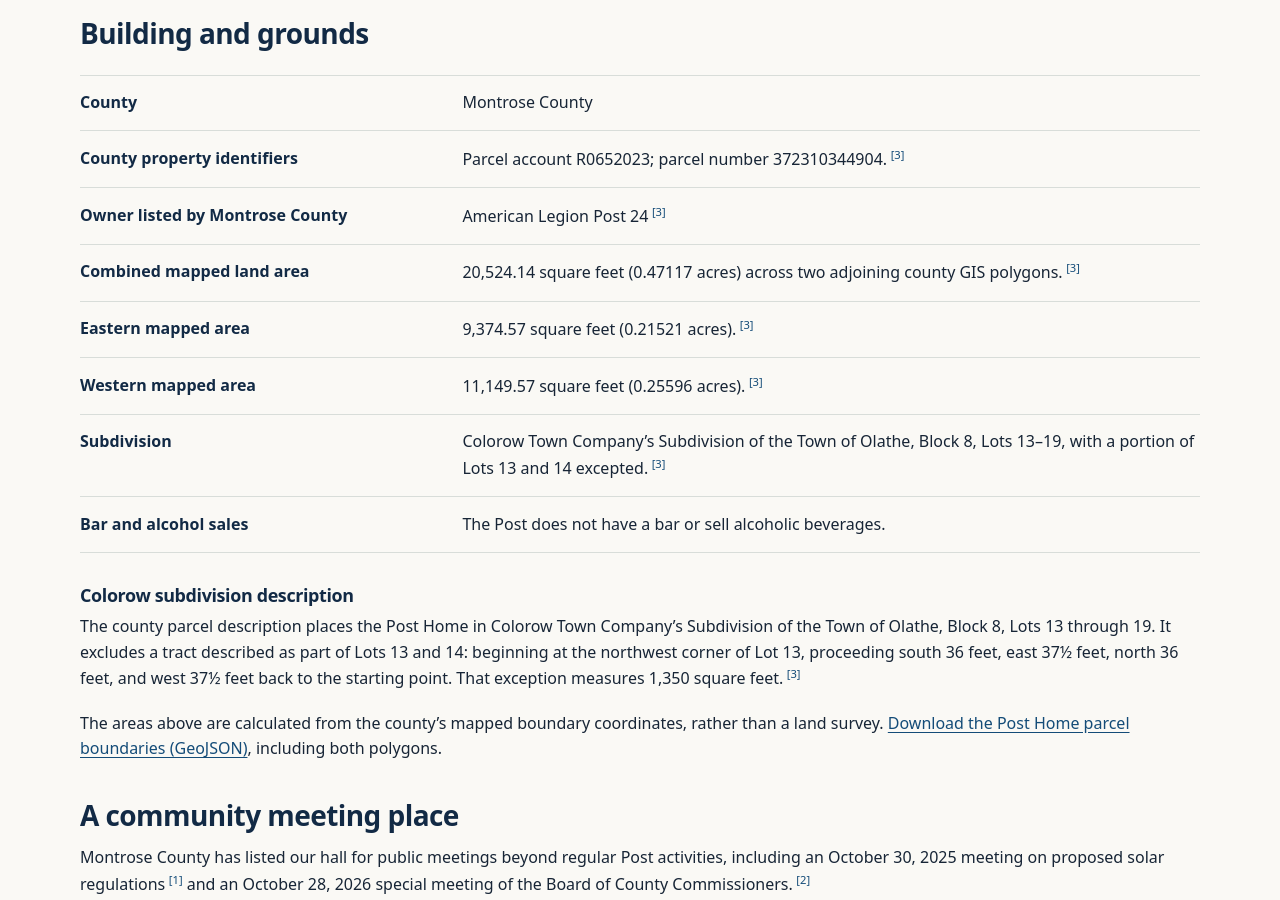
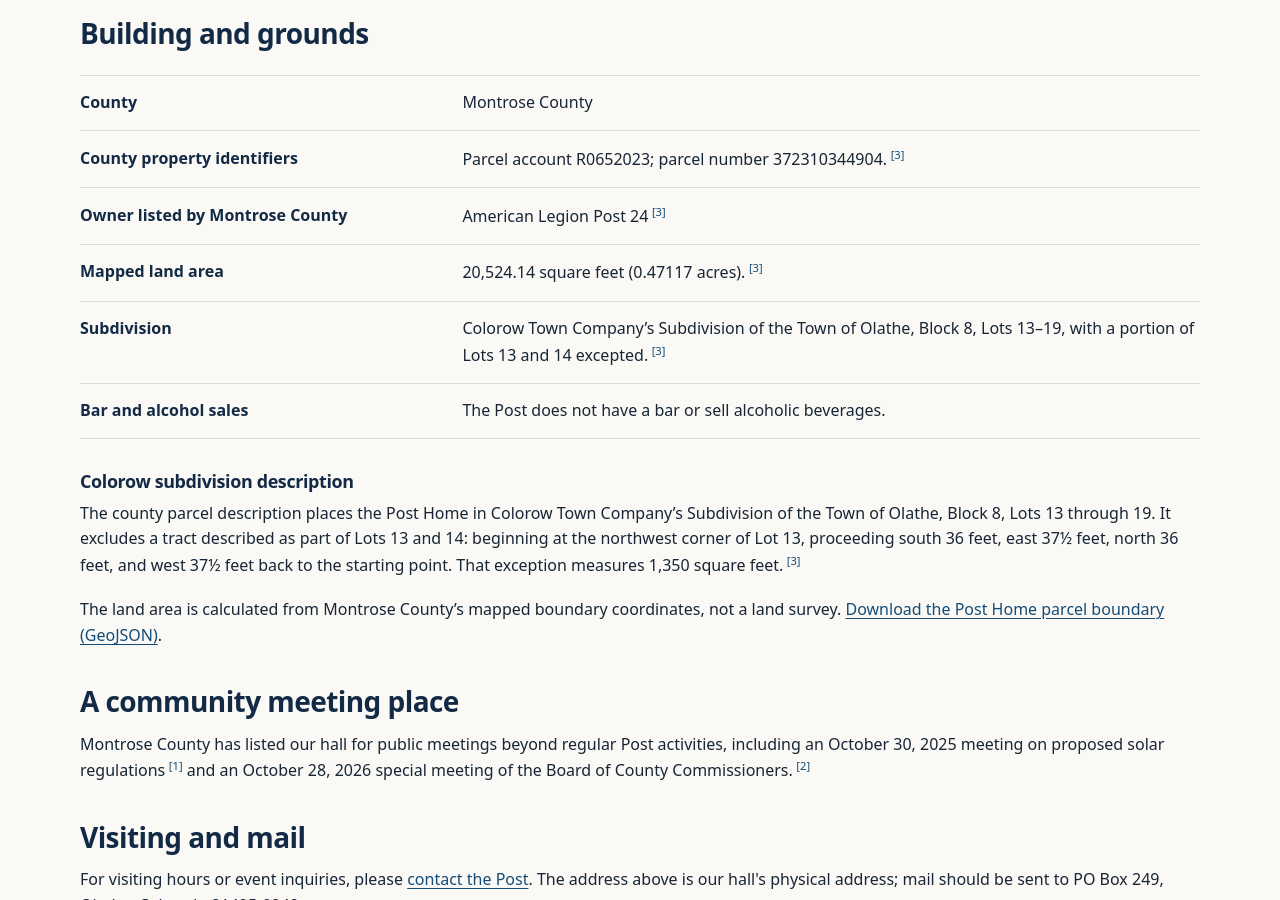
Before and after one commit to SPIERS-DENNIS-POST/spiers-dennis-post.github.io, a Jekyll site: the page built from building/index.md, in a window 1280 px wide and 900 px high, scrolled down 596 px. Built offline with Jekyll 4.4.1, drawn with Linux system fonts in a browser that asks for light colours.

Commit message:
Display combined Post Home land area only

```diff
--- a/building/index.md
+++ b/building/index.md
@@ -18,15 +18,13 @@
 <div class="fact-row"><dt>County</dt><dd>Montrose County</dd></div>
 <div class="fact-row"><dt>County property identifiers</dt><dd>Parcel account R0652023; parcel number 372310344904.<sup class="reference"><a href="#reference-montrose-county-post24-parcel-gis" aria-label="Reference 3">[3]</a></sup></dd></div>
 <div class="fact-row"><dt>Owner listed by Montrose County</dt><dd>American Legion Post 24<sup class="reference"><a href="#reference-montrose-county-post24-parcel-gis" aria-label="Reference 3">[3]</a></sup></dd></div>
-<div class="fact-row"><dt>Combined mapped land area</dt><dd>20,524.14 square feet (0.47117 acres) across two adjoining county GIS polygons.<sup class="reference"><a href="#reference-montrose-county-post24-parcel-gis" aria-label="Reference 3">[3]</a></sup></dd></div>
-<div class="fact-row"><dt>Eastern mapped area</dt><dd>9,374.57 square feet (0.21521 acres).<sup class="reference"><a href="#reference-montrose-county-post24-parcel-gis" aria-label="Reference 3">[3]</a></sup></dd></div>
-<div class="fact-row"><dt>Western mapped area</dt><dd>11,149.57 square feet (0.25596 acres).<sup class="reference"><a href="#reference-montrose-county-post24-parcel-gis" aria-label="Reference 3">[3]</a></sup></dd></div>
+<div class="fact-row"><dt>Mapped land area</dt><dd>20,524.14 square feet (0.47117 acres).<sup class="reference"><a href="#reference-montrose-county-post24-parcel-gis" aria-label="Reference 3">[3]</a></sup></dd></div>
 <div class="fact-row"><dt>Subdivision</dt><dd>Colorow Town Company’s Subdivision of the Town of Olathe, Block 8, Lots 13–19, with a portion of Lots 13 and 14 excepted.<sup class="reference"><a href="#reference-montrose-county-post24-parcel-gis" aria-label="Reference 3">[3]</a></sup></dd></div>
 <div class="fact-row"><dt>Bar and alcohol sales</dt><dd>The Post does not have a bar or sell alcoholic beverages.</dd></div>
 </dl>
 ### Colorow subdivision description
 <p>The county parcel description places the Post Home in Colorow Town Company’s Subdivision of the Town of Olathe, Block 8, Lots 13 through 19. It excludes a tract described as part of Lots 13 and 14: beginning at the northwest corner of Lot 13, proceeding south 36 feet, east 37½ feet, north 36 feet, and west 37½ feet back to the starting point. That exception measures 1,350 square feet.<sup class="reference"><a href="#reference-montrose-county-post24-parcel-gis" aria-label="Reference 3">[3]</a></sup></p>
-<p>The areas above are calculated from the county’s mapped boundary coordinates, rather than a land survey. <a href="{{ '/assets/geodata/post-home-parcel.geojson' | relative_url }}" download="post-home-parcel.geojson">Download the Post Home parcel boundaries (GeoJSON)</a>, including both polygons.</p>
+<p>The land area is calculated from Montrose County’s mapped boundary coordinates, not a land survey. <a href="{{ '/assets/geodata/post-home-parcel.geojson' | relative_url }}" download="post-home-parcel.geojson">Download the Post Home parcel boundary (GeoJSON)</a>.</p>
 ## A community meeting place
 <p>Montrose County has listed our hall for public meetings beyond regular Post activities, including an October 30, 2025 meeting on proposed solar regulations<sup class="reference"><a href="#reference-montrose-county-olathe-hall-2025" aria-label="Reference 1">[1]</a></sup> and an October 28, 2026 special meeting of the Board of County Commissioners.<sup class="reference"><a href="#reference-montrose-county-olathe-hall-2026" aria-label="Reference 2">[2]</a></sup></p>
 ## Visiting and mail
```
